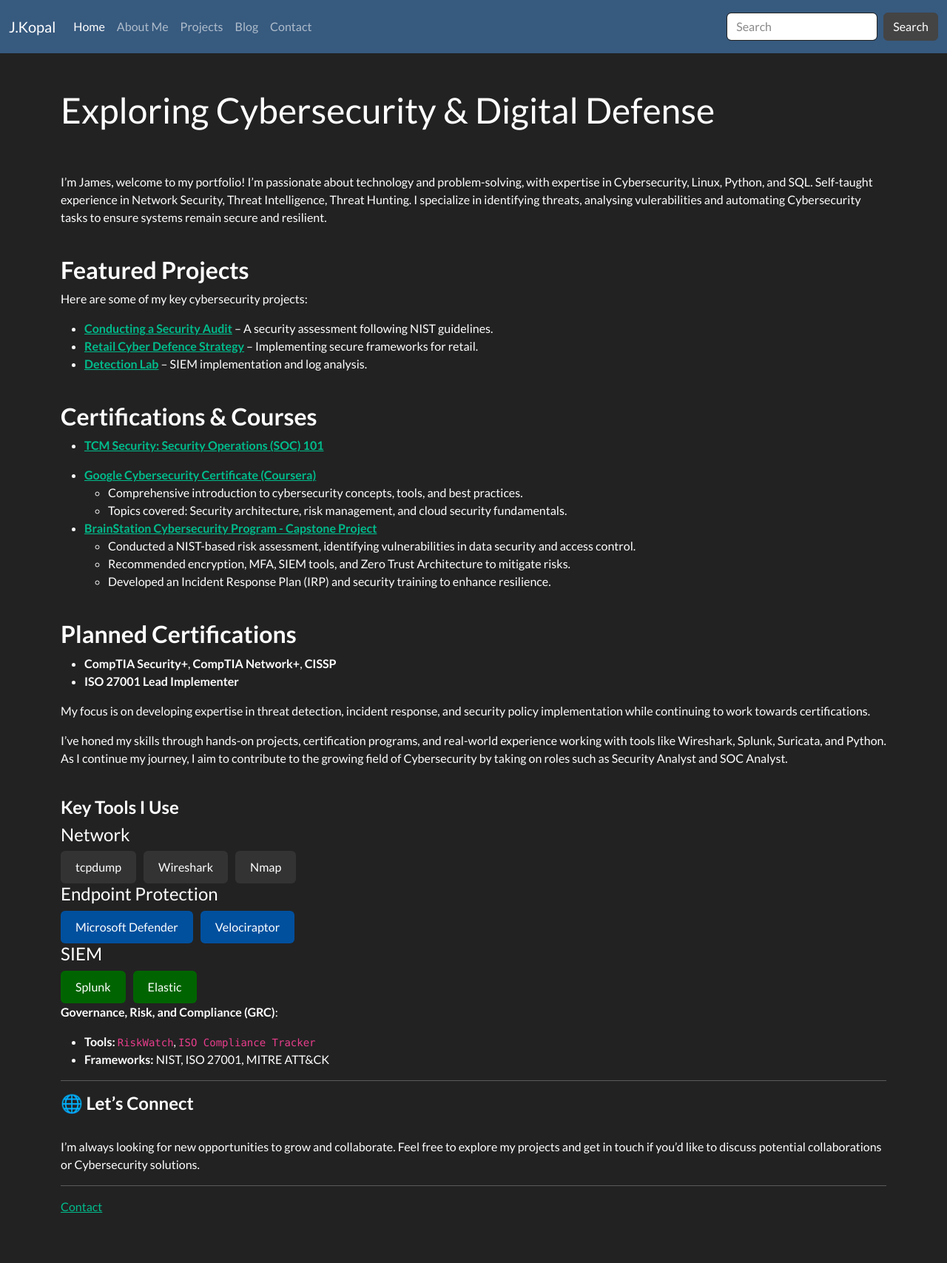
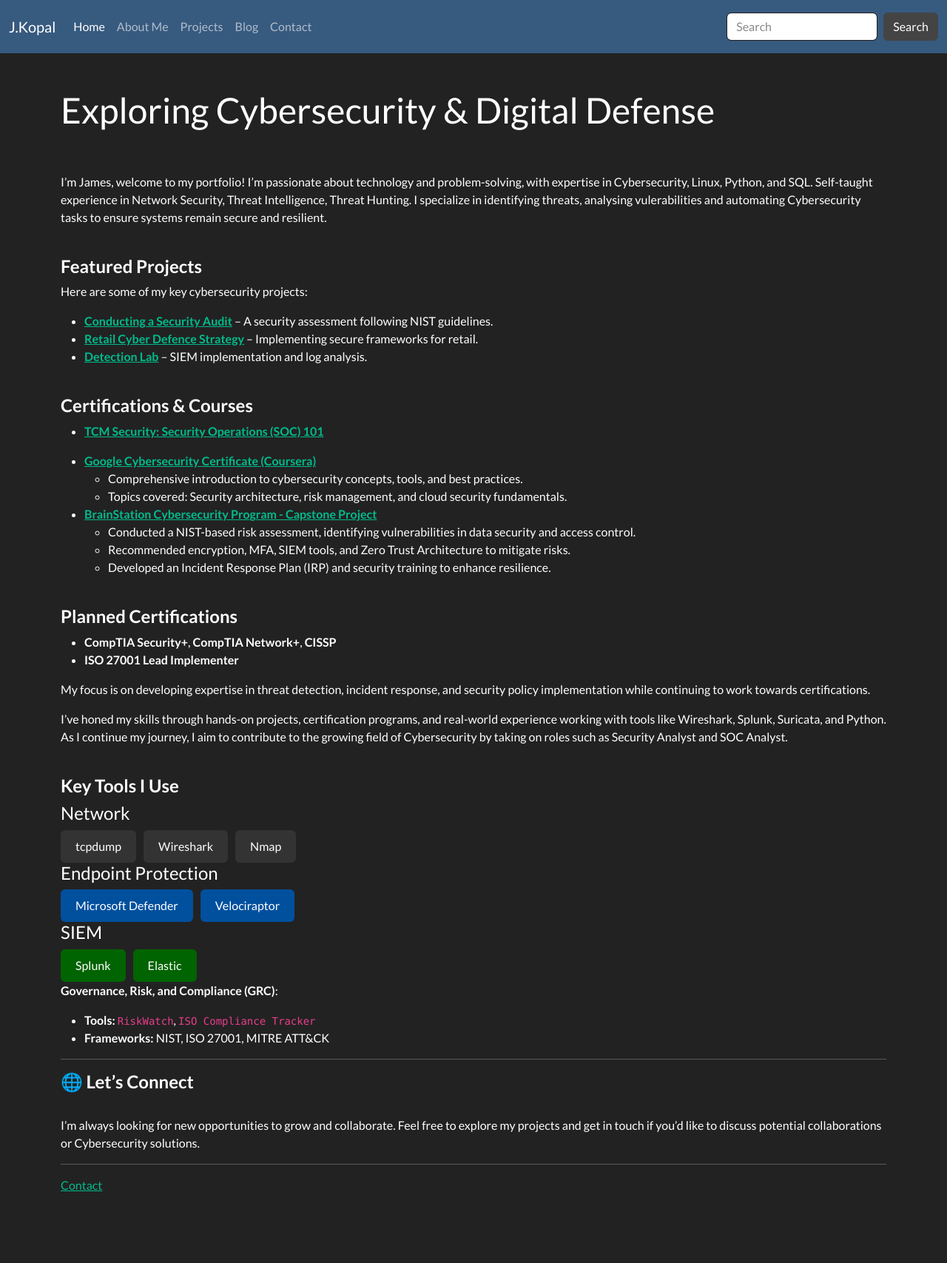
Before and after one commit to JKopal101/jkopal101.github.io, a Jekyll site: the page built from index.md, in a window 1280 px wide. Shown: the whole page at 74% size. Built offline with Jekyll 4.4.1, drawn with Linux system fonts in a browser that asks for light colours; after the commit the page ends 1678 px from its top, so only the background shows below that.

```diff
--- a/index.md
+++ b/index.md
@@ -7,7 +7,7 @@ title: Exploring Cybersecurity & Digital Defense
 I'm James, welcome to my portfolio! I'm passionate about technology and problem-solving, with expertise in Cybersecurity, Linux, Python, and SQL. Self-taught experience in Network Security, Threat Intelligence, Threat Hunting. I specialize in identifying threats, analysing vulerabilities and automating Cybersecurity tasks to ensure systems remain secure and resilient.
 <br><br>
 
-### **Featured Projects**
+#### **Featured Projects**
 Here are some of my key cybersecurity projects:
 
 - **[Conducting a Security Audit](https://github.com/JKopal101/Conducting-a-Security-Audit)** – A security assessment following NIST guidelines.
@@ -15,7 +15,7 @@ Here are some of my key cybersecurity projects:
 - **[Detection Lab](https://github.com/JKopal101/Detection-Lab)** – SIEM implementation and log analysis.
 <br>
 
-### **Certifications & Courses**
+#### **Certifications & Courses**
 
 - **[TCM Security: Security Operations (SOC) 101](https://tcm-sec.com/)**
 
@@ -30,7 +30,7 @@ Here are some of my key cybersecurity projects:
 
   <br>
 
-### **Planned Certifications**
+#### **Planned Certifications**
 
 - **CompTIA Security+**, **CompTIA Network+**, **CISSP**
 - **ISO 27001 Lead Implementer**
```
